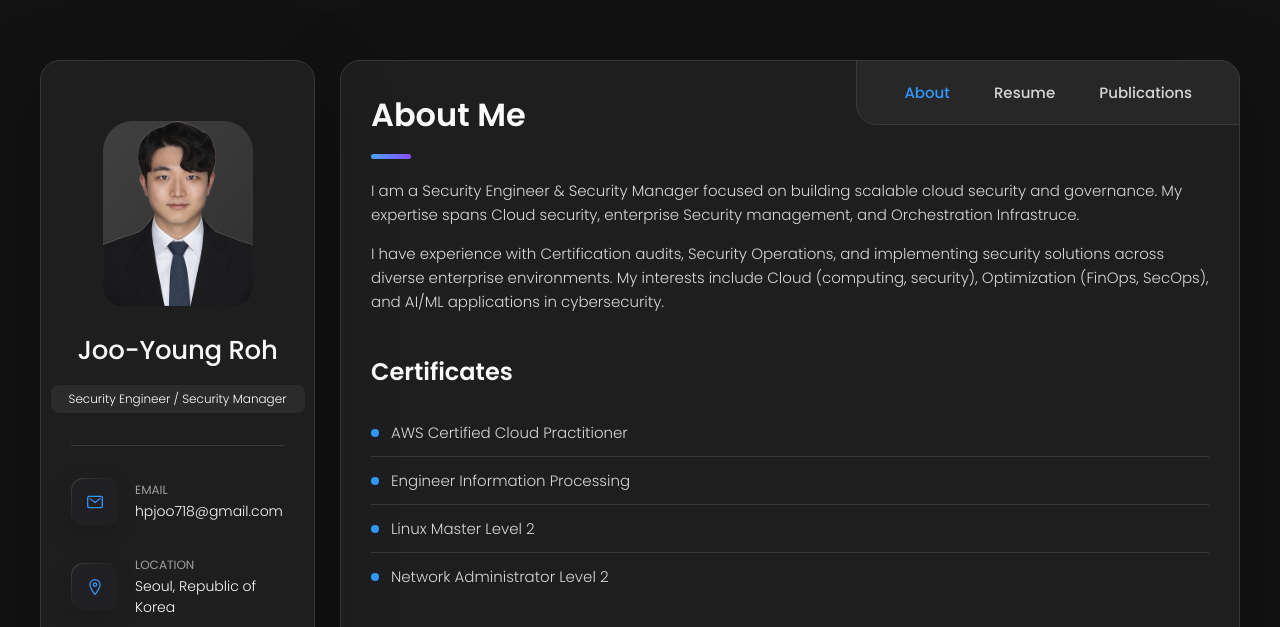
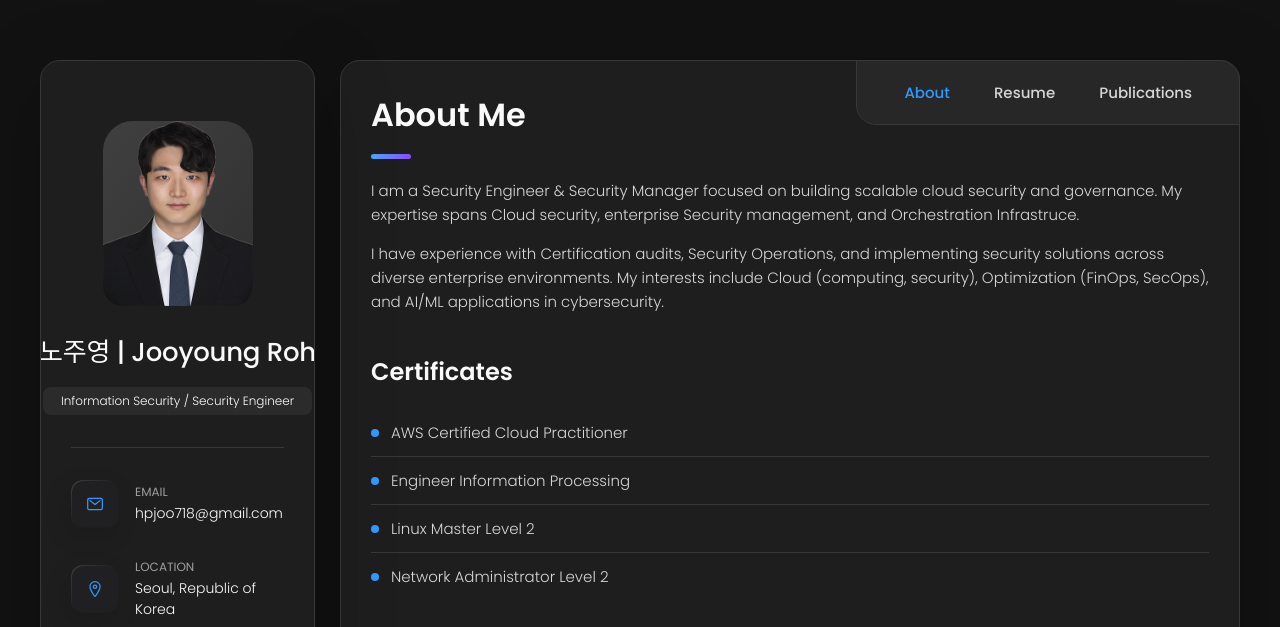
Before and after one commit to zoocandoit/zoocandoit.github.io, a plain HTML site: page index.html in a window 1280 px wide. Shown: the top 627 px of the page. Drawn offline with nearby package versions, Linux system fonts and the light colour scheme.

Commit message:
260402_1

```diff
--- a/index.html
+++ b/index.html
@@ -5,17 +5,24 @@
   <meta charset="UTF-8">
   <meta http-equiv="X-UA-Compatible" content="IE=edge">
   <meta name="viewport" content="width=device-width, initial-scale=1.0">
-  <title>Joo-Young Roh | Security Engineer / Security Manager</title>
+  <title>노주영 | Jooyoung Roh | Information Security / Security Engineer</title>
+
+  <!-- SEO -->
+  <meta name="description" content="노주영 | Jooyoung Roh — Information Security / Security Engineer. Cloud security, enterprise security management, SecOps, ISMS, and AI/ML security research.">
+  <meta name="keywords" content="노주영, Jooyoung Roh, Joo-Young Roh, 정보보안, Information Security, Security Engineer, Security Manager, Cloud Security, SecOps, ISMS, 보안엔지니어">
+  <meta name="author" content="노주영 | Jooyoung Roh">
 
   <!-- Open Graph (링크 미리보기) -->
-  <meta property="og:title" content="Joo-Young Roh | Security Engineer">
-  <meta property="og:description" content="Security Engineer & Security Manager focused on cloud security and governance">
+  <meta property="og:title" content="노주영 | Jooyoung Roh | Information Security / Security Engineer">
+  <meta property="og:description" content="노주영 | Jooyoung Roh — Security Engineer & Security Manager focused on cloud security and governance">
   <meta property="og:image" content="https://zoocandoit.github.io/assets/images/og-image.png">
   <meta property="og:url" content="https://zoocandoit.github.io">
   <meta property="og:type" content="website">
 
   <!-- Twitter Card -->
   <meta name="twitter:card" content="summary_large_image">
+  <meta name="twitter:title" content="노주영 | Jooyoung Roh | Information Security / Security Engineer">
+  <meta name="twitter:description" content="노주영 | Jooyoung Roh — Security Engineer & Security Manager focused on cloud security and governance">
   <meta name="twitter:image" content="https://zoocandoit.github.io/assets/images/og-image.png">
 
   <!-- favicon -->
@@ -41,12 +48,12 @@
       <div class="sidebar-info">
 
         <figure class="avatar-box">
-          <img src="./assets/images/my-avatar.png" alt="Joo-Young Roh" width="80">
+          <img src="./assets/images/my-avatar.png" alt="노주영 | Jooyoung Roh" width="80">
         </figure>
 
         <div class="info-content">
-          <h1 class="name" title="Joo-Young Roh">Joo-Young Roh</h1>
-          <p class="title">Security Engineer / Security Manager</p>
+          <h1 class="name" title="노주영 | Jooyoung Roh">노주영 | Jooyoung Roh</h1>
+          <p class="title">Information Security / Security Engineer</p>
         </div>
 
         <button class="info_more-btn" data-sidebar-btn>
```
